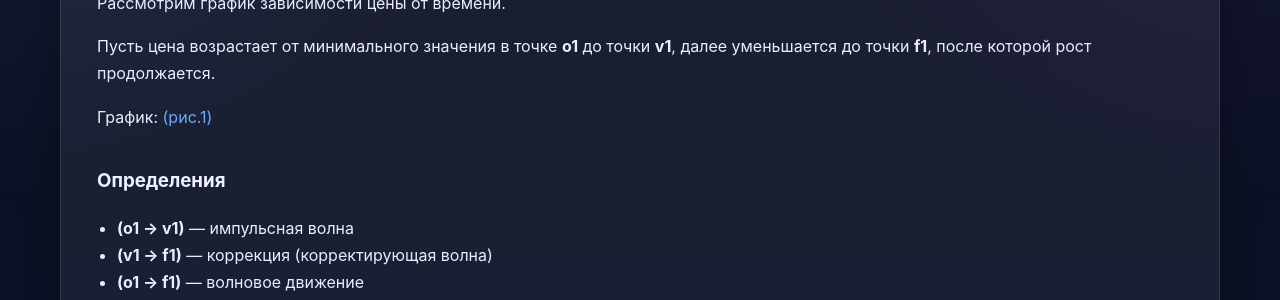
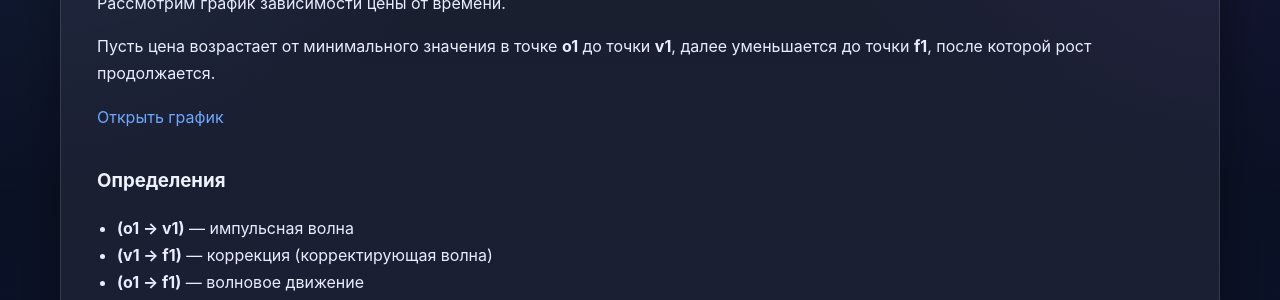
Before and after one commit to naoumov-ilia/naoumov-ilia.github.io, a Jekyll site: the page built from ru/articles/article-1.md, in a window 1280 px wide and 900 px high. Shown: the part 371-671 px from the top of the window. Built offline with Jekyll 4.4.1, drawn with Linux system fonts in a browser that asks for light colours.

Commit message:
Update article-1.md

```diff
--- a/ru/articles/article-1.md
+++ b/ru/articles/article-1.md
@@ -14,7 +14,7 @@ permalink: /ru/articles/article-1/
 
 Пусть цена возрастает от минимального значения в точке **o1** до точки **v1**, далее уменьшается до точки **f1**, после которой рост продолжается.
 
-График: [(рис.1)]({{ '/ru/diagrams/#graph-1' | relative_url }})
+[Открыть график]({{ '/ru/diagrams/graph-1/' | relative_url }})
 
 ### Определения
 
@@ -47,7 +47,7 @@ permalink: /ru/articles/article-1/
  включающее в себя все значения в т.ч.внутри бара, после каждого из которых цены  не опускаются
  до данного значения.
 
-График: [(рис.2)]({{ '/ru/diagrams/#graph-1' | relative_url }})
+График: [(рис.2)]({{ '/ru/diagrams/graph-1/' | relative_url }})
 
 См. иллюстрацию: [график с вариантами f1]({{ '/ru/diagrams/#graph-2' | relative_url }})
 
```
